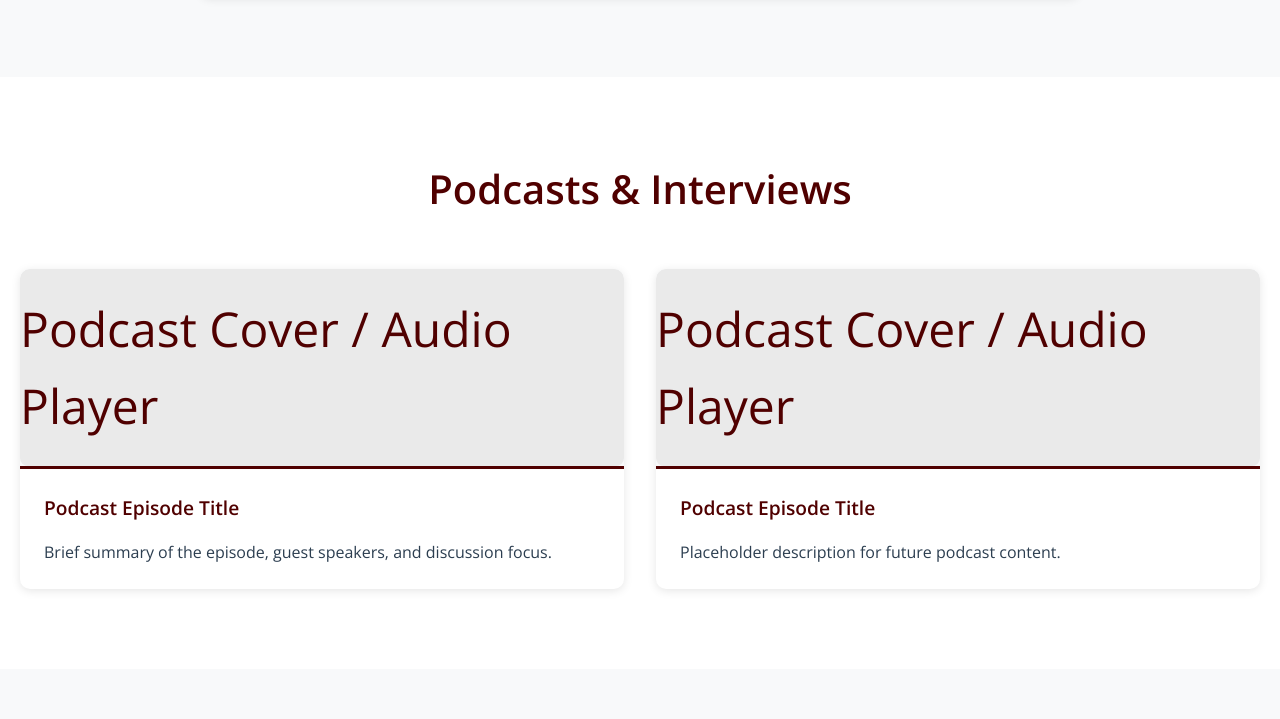
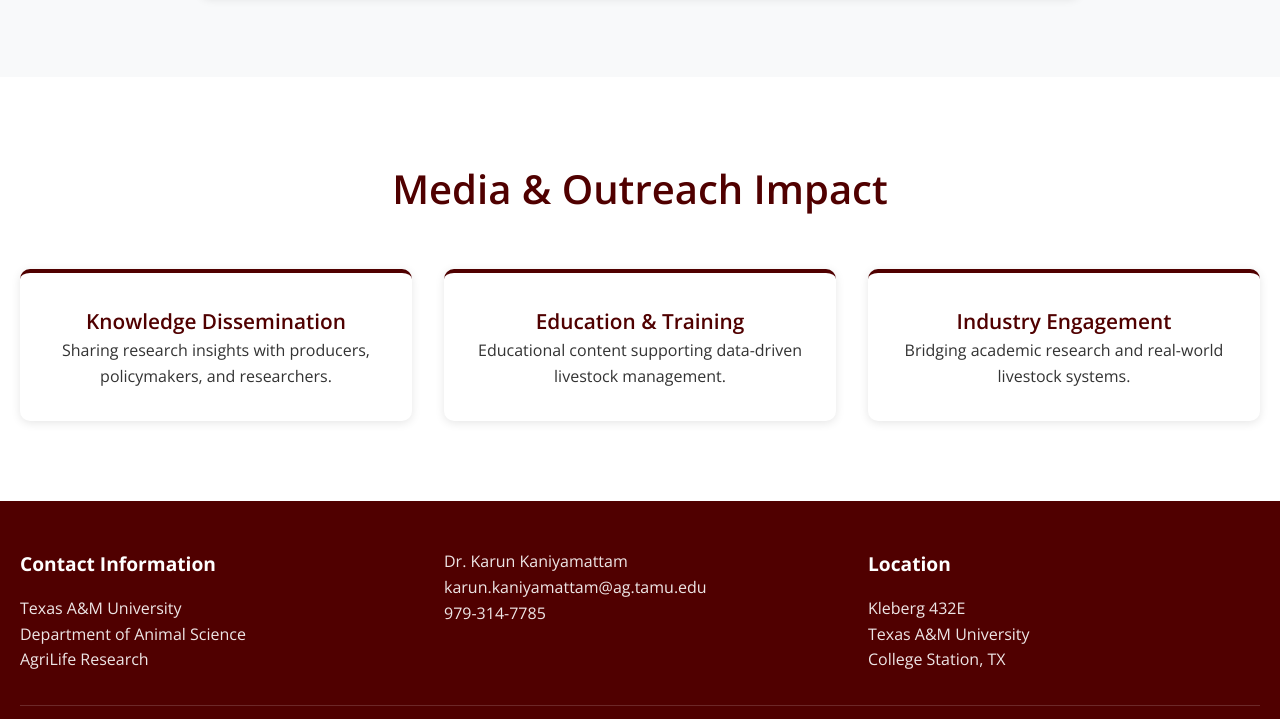
Before and after one commit to AISLS-Lab-TAMU-ANSC/labwebsite, a website: page videos_podcasts.html in a window 1280 px wide. Shown: the part 1187-1906 px from the top of the page. Drawn offline with nearby package versions, Linux system fonts and the light colour scheme.

Commit message:
Remove placeholder Podcasts section
Both podcast cards were empty placeholders; drop the section until
there is a real episode to show.

Co-Authored-By: Claude Opus 5.5 <noreply@anthropic.com>

```diff
--- a/videos_podcasts.html
+++ b/videos_podcasts.html
@@ -93,46 +93,6 @@
             </div>
         </section>
 
-        <!-- Podcasts Section -->
-        <section class="research-products">
-            <div class="container">
-                <h2>Podcasts & Interviews</h2>
-
-                <div class="research-grid">
-                    <!-- Podcast Item 1 -->
-                    <div class="research-item">
-                        <div class="research-image">
-                            <!-- Replace with cover art or audio player -->
-                            <div style="width:100%; height:100%; background:#eaeaea; border-radius:8px; display:flex; align-items:center; justify-content:center;">
-                                <span>Podcast Cover / Audio Player</span>
-                            </div>
-                        </div>
-                        <div class="research-content">
-                            <h3>Podcast Episode Title</h3>
-                            <p>
-                                Brief summary of the episode, guest speakers, and discussion focus.
-                            </p>
-                        </div>
-                    </div>
-
-                    <!-- Podcast Item 2 -->
-                    <div class="research-item">
-                        <div class="research-image">
-                            <div style="width:100%; height:100%; background:#eaeaea; border-radius:8px; display:flex; align-items:center; justify-content:center;">
-                                <span>Podcast Cover / Audio Player</span>
-                            </div>
-                        </div>
-                        <div class="research-content">
-                            <h3>Podcast Episode Title</h3>
-                            <p>
-                                Placeholder description for future podcast content.
-                            </p>
-                        </div>
-                    </div>
-                </div>
-            </div>
-        </section>
-
         <!-- Outreach / Media Impact Section -->
         <section class="research-impact">
             <div class="container">
```
